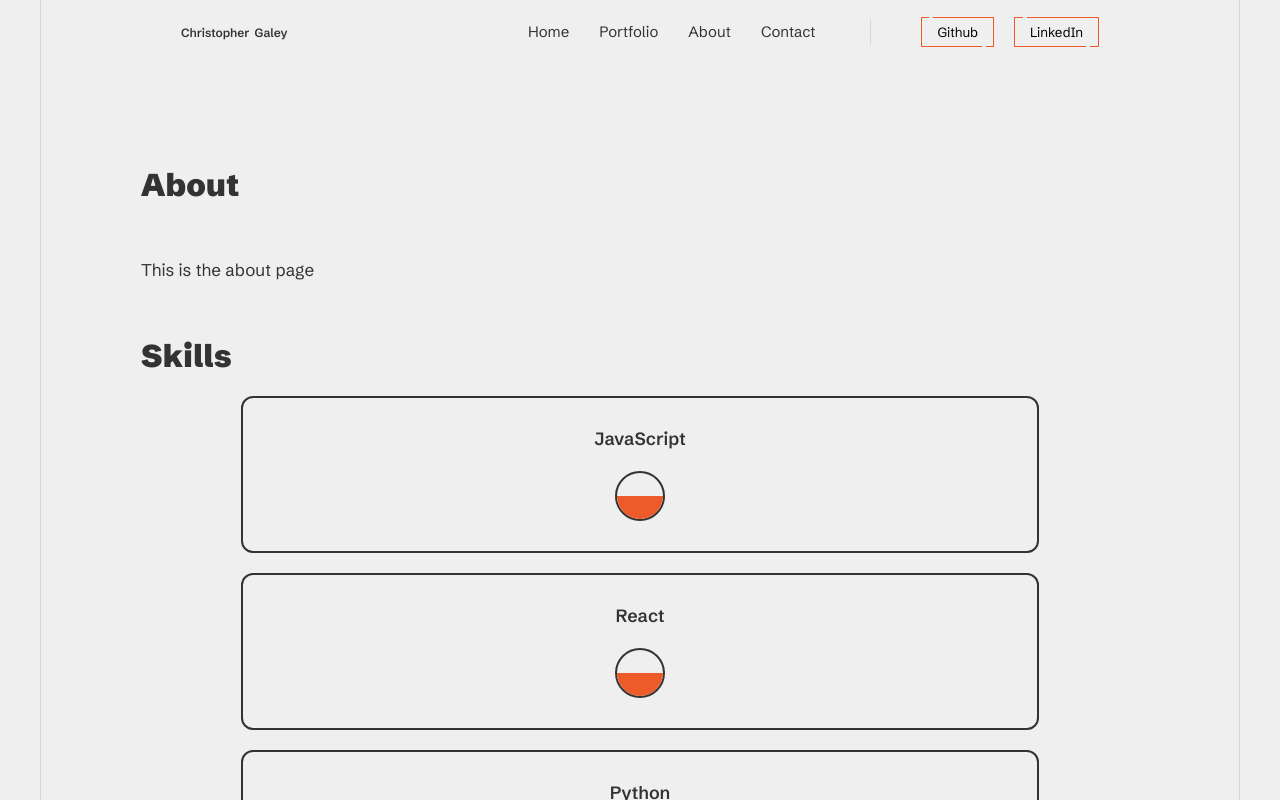
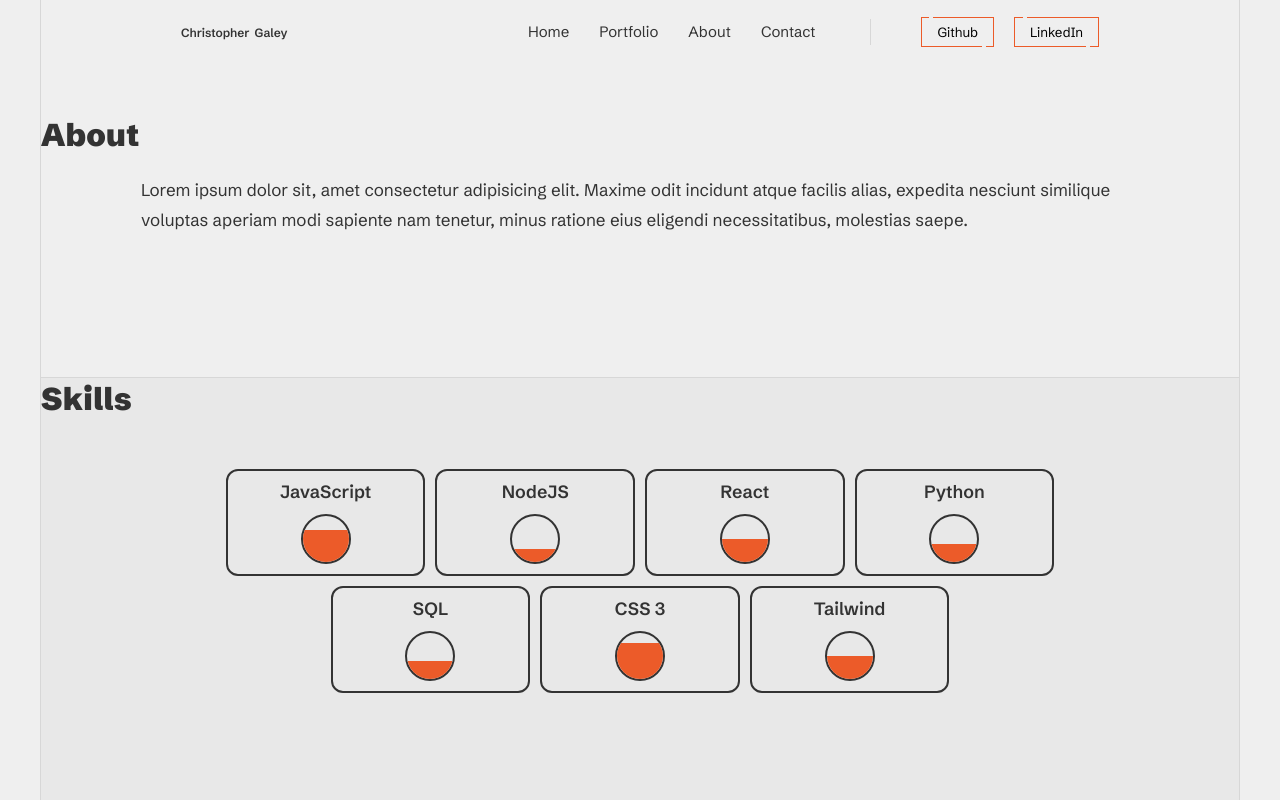
Before and after one commit to Chris-Galey/portfolio, a Next.js app: page /about in a window 1280 px wide. Built offline with nearby package versions, Linux system fonts and the light colour scheme.

Commit message:
added level feature to skill section

```diff
--- a/app/about/about.module.css
+++ b/app/about/about.module.css
@@ -1,38 +1,46 @@
 .wrapper {
+  height: 100%;
   display: flex;
   flex-direction: column;
   gap: 5rem;
-  padding: 10rem;
 }
 .wrapper h2 {
   font-weight: 800;
 }
+.wrapper p {
+  padding: 0rem 10rem;
+}
 .about {
   display: flex;
   flex-direction: column;
-  flex: 1;
-  gap: 5rem;
+  flex: 2;
+  gap: 2rem;
+  margin-top: 5rem;
 }
 .skills {
   display: flex;
   flex-direction: column;
-  flex: 1;
-  gap: 2rem;
+  flex-grow: 1;
+  gap: 5rem;
+  border-top: 1px solid var(--color-border);
+  background-color: var(--color-bg-dark);
 }
 .skills__grid {
-  display: grid;
-
-  grid-auto-flow: 1fr 1fr 1fr;
-  gap: 2rem;
+  display: flex;
+  flex-direction: row;
+  justify-content: center;
+  flex-wrap: wrap;
+  gap: 1rem;
   padding: 0rem 10rem;
 }
 .card {
+  width: 20%;
   display: flex;
   flex-direction: column;
   justify-items: center;
   align-items: center;
-  gap: 2rem;
-  padding: 3rem 5rem;
+  gap: 1rem;
+  padding: 1rem;
   border: 2px solid var(--color-primary);
   border-radius: 12px;
 }
@@ -42,14 +50,13 @@
   border-radius: 50%;
   border: 2px solid var(--color-primary);
   background: transparent;
+  position: relative;
   overflow: hidden;
-  position: relative;
 }
 .level__bg {
   position: absolute;
   bottom: 0;
   left: 0;
   width: 100%;
-  height: 50%;
   background-color: var(--color-tertiary);
 }
--- a/app/about/page.js
+++ b/app/about/page.js
@@ -1,6 +1,10 @@
 import styles from "./about.module.css";
 const skills = [
-  { skill: "JavaScript", level: 6 },
+  { skill: "JavaScript", level: 7 },
+  {
+    skill: "NodeJS",
+    level: 3,
+  },
   {
     skill: "React",
     level: 5,
@@ -22,12 +26,15 @@ const skills = [
     level: 5,
   },
 ];
+const bio =
+  "Lorem ipsum dolor sit, amet consectetur adipisicing elit. Maxime odit incidunt atque facilis alias, expedita nesciunt similique voluptas aperiam modi sapiente nam tenetur, minus ratione eius eligendi necessitatibus, molestias saepe.";
+
 export default function About() {
   return (
     <section className={styles.wrapper}>
       <div className={styles.about}>
         <h2>About</h2>
-        <p>This is the about page</p>
+        <p>{bio}</p>
       </div>
       <div className={styles.skills}>
         <h2>Skills</h2>
@@ -36,7 +43,10 @@ export default function About() {
             <figure className={styles.card} key={skill.skill}>
               <h4>{skill.skill}</h4>
               <div className={styles.level}>
-                <div className={styles.level__bg}></div>
+                <div
+                  className={`${styles.level__bg}`}
+                  style={{ height: `${skill.level * 10}%` }}
+                ></div>
               </div>
             </figure>
           ))}
--- a/app/portfolio/portfolio.module.css
+++ b/app/portfolio/portfolio.module.css
@@ -10,7 +10,9 @@
   height: 85%;
   width: 100%;
   padding: 4rem;
-
+  border-top: 1px solid var(--color-border);
+  border-bottom: 1px solid var(--color-border);
+  background-color: var(--color-bg-dark);
   position: relative;
 }
 .slider__title {
@@ -34,7 +36,8 @@
   text-transform: uppercase;
   height: 100%;
   width: 20%;
-  /* background-color: var(--color-secondary); */
+  z-index: -11;
+  background-color: var(--color-primary);
   position: relative;
 }
 
@@ -68,6 +71,7 @@
 .scroll {
   height: 15%;
   width: 100%;
+
   display: flex;
   flex-direction: row;
 }
```
Also changed, not shown: app/portfolio/page.js (+4 -3 lines).
